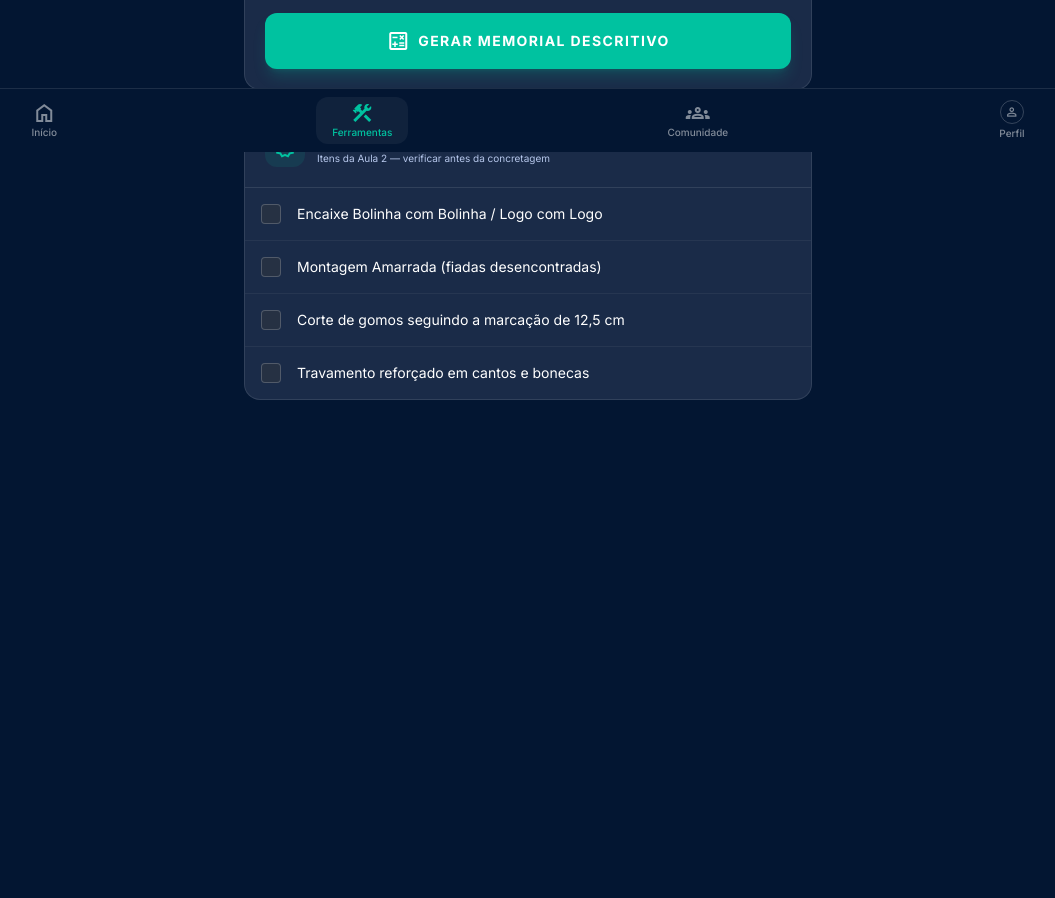
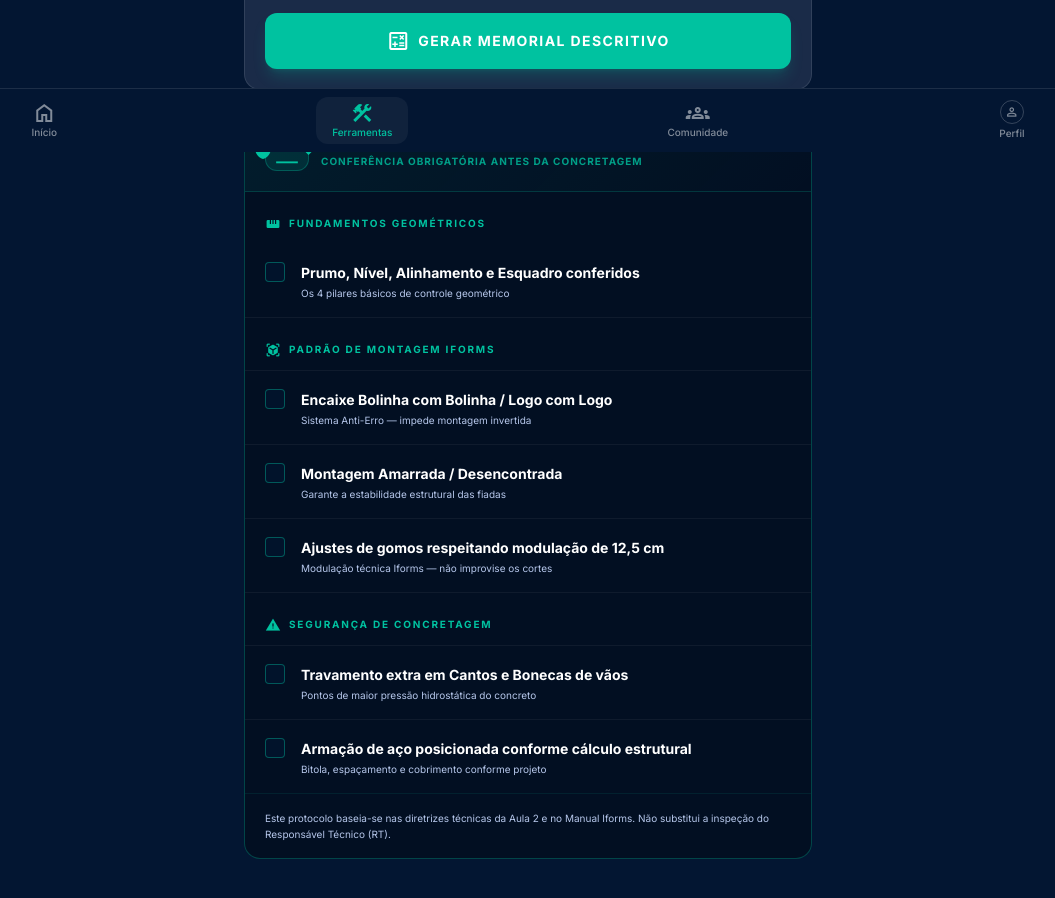
Before and after one commit to entreambientesoficial/ICF-Group, a website built with Vite: page calculadora.html in a window 1280 px wide. Shown: the part 648-1546 px from the top of the page, without its empty margins (112-1167 px from the left). Before the commit the page ends 1208 px from the top, so only its background shows below. Built offline with nearby package versions, Linux system fonts and the light colour scheme.

Commit message:
feat: protocolo de montagem anti-erro oficial com 3 categorias e 6 itens
- Reorganizado em 3 categorias: Fundamentos Geométricos, Padrão de
  Montagem Iforms e Segurança de Concretagem
- Visual azul marinho profundo com bordas e acentos em Verde Iforms
- Cada item com título e descrição técnica explicativa
- Mensagem de sucesso ao concluir todos os itens
- Rodapé técnico com referência à Aula 2, Manual Iforms e RT

Co-Authored-By: Claude Sonnet 4.6 <noreply@anthropic.com>

```diff
--- a/calculadora.html
+++ b/calculadora.html
@@ -408,39 +408,104 @@
   </div>
 
   <!-- Protocolo de Montagem Anti-Erro -->
-  <div class="bg-surface rounded-2xl border border-white/10 overflow-hidden mt-4">
-    <div class="p-5 border-b border-white/10">
-      <div class="flex items-center justify-between">
+  <div class="rounded-2xl border border-primary/30 overflow-hidden mt-4" style="background:#020f22;">
+
+    <!-- Cabeçalho -->
+    <div class="p-5 border-b border-primary/20" style="background:linear-gradient(135deg,rgba(0,194,160,0.08) 0%,transparent 100%);">
+      <div class="flex items-start justify-between gap-3">
         <div class="flex items-center gap-3">
-          <div class="w-10 h-10 rounded-xl bg-primary/10 flex items-center justify-center">
-            <span class="material-symbols-outlined text-primary">verified</span>
+          <div class="w-11 h-11 rounded-xl flex items-center justify-center shrink-0 border border-primary/30" style="background:rgba(0,194,160,0.12);">
+            <span class="material-symbols-outlined text-primary" style="font-variation-settings:'FILL' 1;">shield_check</span>
           </div>
           <div>
-            <h3 class="font-bold text-white">Protocolo de Montagem Anti-Erro</h3>
-            <p class="text-[10px] text-on-surface-variant">Itens da Aula 2 — verificar antes da concretagem</p>
+            <h3 class="font-black text-white text-base">Protocolo de Montagem Anti-Erro</h3>
+            <p class="text-[10px] text-primary/80 font-bold uppercase tracking-widest mt-0.5">Conferência obrigatória antes da concretagem</p>
           </div>
         </div>
-        <span id="toolCheckStatus" class="hidden text-[10px] font-bold text-primary bg-primary/10 px-3 py-1 rounded-full"></span>
+        <span id="toolCheckStatus" class="hidden text-[10px] font-black text-primary bg-primary/10 border border-primary/30 px-3 py-1 rounded-full whitespace-nowrap shrink-0"></span>
       </div>
     </div>
+
+    <!-- Categoria 1: Fundamentos Geométricos -->
+    <div>
+      <div class="flex items-center gap-2 px-5 pt-5 pb-2">
+        <span class="material-symbols-outlined text-primary text-base" style="font-variation-settings:'FILL' 1;">straighten</span>
+        <p class="text-[10px] font-black text-primary uppercase tracking-[0.18em]">Fundamentos Geométricos</p>
+      </div>
       <ul id="toolChecklist" class="divide-y divide-white/5">
-      <li class="flex items-center gap-4 p-4 hover:bg-white/5 transition-colors">
-        <input type="checkbox" class="w-5 h-5 rounded border-white/20 bg-surface-variant text-primary focus:ring-primary focus:ring-offset-0 shrink-0" />
-        <span class="text-sm text-on-surface">Encaixe Bolinha com Bolinha / Logo com Logo</span>
+        <li class="flex items-start gap-4 px-5 py-4 hover:bg-white/3 transition-colors">
+          <input type="checkbox" class="w-5 h-5 rounded border-primary/40 bg-background/60 text-primary focus:ring-primary focus:ring-offset-0 shrink-0 mt-0.5" style="accent-color:#00C2A0;" />
+          <div>
+            <span class="text-sm font-bold text-on-surface">Prumo, Nível, Alinhamento e Esquadro conferidos</span>
+            <p class="text-[10px] text-on-surface-variant mt-0.5">Os 4 pilares básicos de controle geométrico</p>
+          </div>
         </li>
-      <li class="flex items-center gap-4 p-4 hover:bg-white/5 transition-colors">
-        <input type="checkbox" class="w-5 h-5 rounded border-white/20 bg-surface-variant text-primary focus:ring-primary focus:ring-offset-0 shrink-0" />
-        <span class="text-sm text-on-surface">Montagem Amarrada (fiadas desencontradas)</span>
+
+        <!-- Categoria 2: Padrão de Montagem Iforms -->
+        <li class="pt-2">
+          <div class="flex items-center gap-2 px-5 pt-3 pb-2">
+            <span class="material-symbols-outlined text-primary text-base" style="font-variation-settings:'FILL' 1;">view_in_ar</span>
+            <p class="text-[10px] font-black text-primary uppercase tracking-[0.18em]">Padrão de Montagem Iforms</p>
+          </div>
         </li>
-      <li class="flex items-center gap-4 p-4 hover:bg-white/5 transition-colors">
-        <input type="checkbox" class="w-5 h-5 rounded border-white/20 bg-surface-variant text-primary focus:ring-primary focus:ring-offset-0 shrink-0" />
-        <span class="text-sm text-on-surface">Corte de gomos seguindo a marcação de 12,5 cm</span>
+        <li class="flex items-start gap-4 px-5 py-4 hover:bg-white/3 transition-colors">
+          <input type="checkbox" class="w-5 h-5 rounded border-primary/40 bg-background/60 text-primary focus:ring-primary focus:ring-offset-0 shrink-0 mt-0.5" style="accent-color:#00C2A0;" />
+          <div>
+            <span class="text-sm font-bold text-on-surface">Encaixe Bolinha com Bolinha / Logo com Logo</span>
+            <p class="text-[10px] text-on-surface-variant mt-0.5">Sistema Anti-Erro — impede montagem invertida</p>
+          </div>
         </li>
-      <li class="flex items-center gap-4 p-4 hover:bg-white/5 transition-colors">
-        <input type="checkbox" class="w-5 h-5 rounded border-white/20 bg-surface-variant text-primary focus:ring-primary focus:ring-offset-0 shrink-0" />
-        <span class="text-sm text-on-surface">Travamento reforçado em cantos e bonecas</span>
+        <li class="flex items-start gap-4 px-5 py-4 hover:bg-white/3 transition-colors">
+          <input type="checkbox" class="w-5 h-5 rounded border-primary/40 bg-background/60 text-primary focus:ring-primary focus:ring-offset-0 shrink-0 mt-0.5" style="accent-color:#00C2A0;" />
+          <div>
+            <span class="text-sm font-bold text-on-surface">Montagem Amarrada / Desencontrada</span>
+            <p class="text-[10px] text-on-surface-variant mt-0.5">Garante a estabilidade estrutural das fiadas</p>
+          </div>
+        </li>
+        <li class="flex items-start gap-4 px-5 py-4 hover:bg-white/3 transition-colors">
+          <input type="checkbox" class="w-5 h-5 rounded border-primary/40 bg-background/60 text-primary focus:ring-primary focus:ring-offset-0 shrink-0 mt-0.5" style="accent-color:#00C2A0;" />
+          <div>
+            <span class="text-sm font-bold text-on-surface">Ajustes de gomos respeitando modulação de 12,5 cm</span>
+            <p class="text-[10px] text-on-surface-variant mt-0.5">Modulação técnica Iforms — não improvise os cortes</p>
+          </div>
+        </li>
+
+        <!-- Categoria 3: Segurança de Concretagem -->
+        <li class="pt-2">
+          <div class="flex items-center gap-2 px-5 pt-3 pb-2">
+            <span class="material-symbols-outlined text-primary text-base" style="font-variation-settings:'FILL' 1;">warning</span>
+            <p class="text-[10px] font-black text-primary uppercase tracking-[0.18em]">Segurança de Concretagem</p>
+          </div>
+        </li>
+        <li class="flex items-start gap-4 px-5 py-4 hover:bg-white/3 transition-colors">
+          <input type="checkbox" class="w-5 h-5 rounded border-primary/40 bg-background/60 text-primary focus:ring-primary focus:ring-offset-0 shrink-0 mt-0.5" style="accent-color:#00C2A0;" />
+          <div>
+            <span class="text-sm font-bold text-on-surface">Travamento extra em Cantos e Bonecas de vãos</span>
+            <p class="text-[10px] text-on-surface-variant mt-0.5">Pontos de maior pressão hidrostática do concreto</p>
+          </div>
+        </li>
+        <li class="flex items-start gap-4 px-5 py-4 hover:bg-white/3 transition-colors">
+          <input type="checkbox" class="w-5 h-5 rounded border-primary/40 bg-background/60 text-primary focus:ring-primary focus:ring-offset-0 shrink-0 mt-0.5" style="accent-color:#00C2A0;" />
+          <div>
+            <span class="text-sm font-bold text-on-surface">Armação de aço posicionada conforme cálculo estrutural</span>
+            <p class="text-[10px] text-on-surface-variant mt-0.5">Bitola, espaçamento e cobrimento conforme projeto</p>
+          </div>
         </li>
       </ul>
+    </div>
+
+    <!-- Mensagem de Sucesso -->
+    <div id="protocoloSucesso" class="hidden mx-5 mb-4 mt-2 flex items-center gap-3 p-4 rounded-xl border border-primary/40" style="background:rgba(0,194,160,0.08);">
+      <span class="material-symbols-outlined text-primary shrink-0" style="font-variation-settings:'FILL' 1;">check_circle</span>
+      <p class="text-sm font-bold text-primary leading-snug">Protocolo Concluído. Obra pronta para concretar conforme o método ICF.</p>
+    </div>
+
+    <!-- Rodapé Técnico -->
+    <div class="px-5 py-4 border-t border-primary/10">
+      <p class="text-[10px] text-on-surface-variant leading-relaxed">
+        Este protocolo baseia-se nas diretrizes técnicas da Aula 2 e no Manual Iforms. Não substitui a inspeção do Responsável Técnico (RT).
+      </p>
+    </div>
   </div>
 
 </main>
@@ -546,9 +611,10 @@
   }
 
   // ── Protocolo de Montagem Anti-Erro ───────────────────────────────
-  const toolCheckboxes = document.querySelectorAll('#toolChecklist input');
-  const toolStatusEl   = document.getElementById('toolCheckStatus');
-  const CHECKLIST_KEY  = 'iforms_protocolo_checklist';
+  const toolCheckboxes  = document.querySelectorAll('#toolChecklist input[type="checkbox"]');
+  const toolStatusEl    = document.getElementById('toolCheckStatus');
+  const protocoloOk     = document.getElementById('protocoloSucesso');
+  const CHECKLIST_KEY   = 'iforms_protocolo_checklist';
 
   const saved = JSON.parse(localStorage.getItem(CHECKLIST_KEY) || '[]');
   toolCheckboxes.forEach((cb, i) => {
@@ -561,15 +627,21 @@
   });
 
   function updateStatus(states) {
-    const done = states.filter(Boolean).length;
-    if (done === toolCheckboxes.length) {
-      toolStatusEl.textContent = '✓ Protocolo completo!';
+    const done  = states.filter(Boolean).length;
+    const total = toolCheckboxes.length;
+    const all   = done === total;
+
+    if (all) {
+      toolStatusEl.textContent = '✓ Concluído';
       toolStatusEl.classList.remove('hidden');
+      protocoloOk.classList.remove('hidden');
     } else if (done > 0) {
-      toolStatusEl.textContent = `${done}/${toolCheckboxes.length} itens`;
+      toolStatusEl.textContent = `${done}/${total} itens`;
       toolStatusEl.classList.remove('hidden');
+      protocoloOk.classList.add('hidden');
     } else {
       toolStatusEl.classList.add('hidden');
+      protocoloOk.classList.add('hidden');
     }
   }
 
```
Lines whose indentation alone changed are shown as unchanged.
